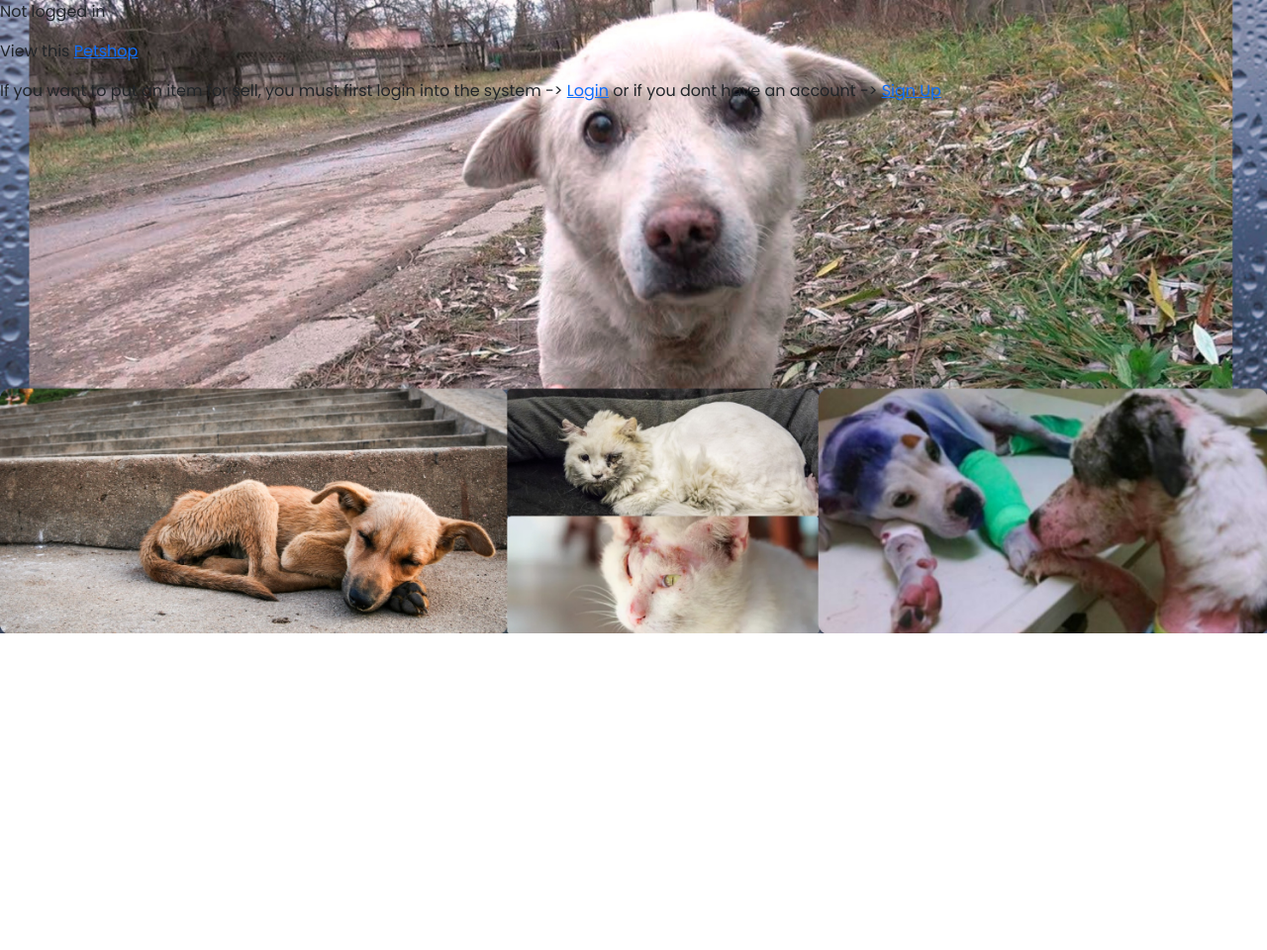
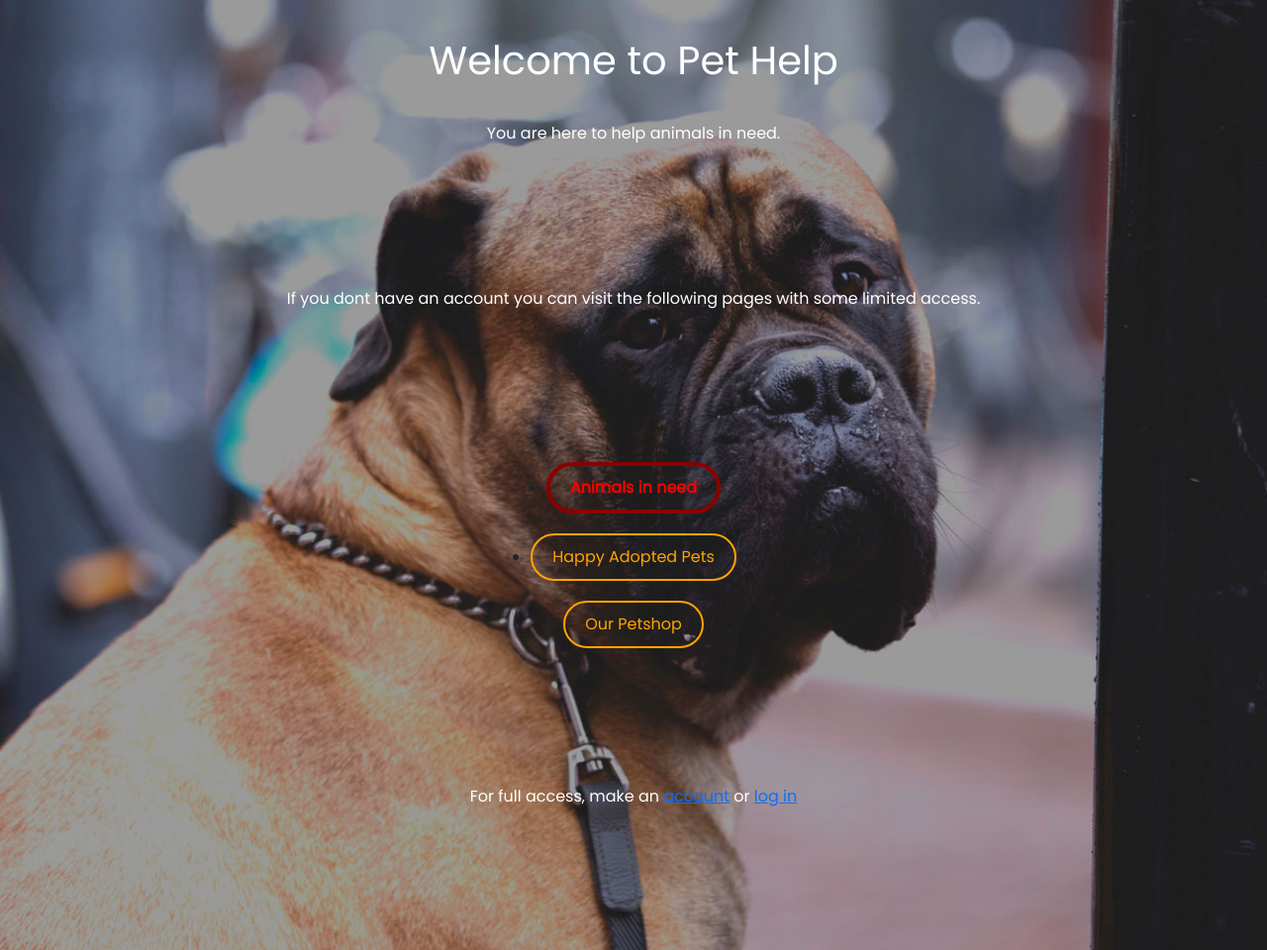
Before and after one commit to D-Lesev/PetsHelp, a Django app: page / in a window 1280 px wide. Shown: the part 56-1016 px from the top of the page at 99% size. Run offline with Django 4.2, Linux system fonts and the light colour scheme; some libraries are stand-ins or nearby versions.

Commit message:
Start adding CSS and refactoring HTML

```diff
--- a/common/views.py
+++ b/common/views.py
@@ -27,7 +27,7 @@ class HelpAnimalsCreateView(LoginRequiredMixin, CreateView):
         return super().form_valid(form)
 
 
-class HelpAnimalsDetailView(DetailView):
+class HelpAnimalsDetailView(LoginRequiredMixin, DetailView):
     model = ShareAnimalModel
     template_name = 'help-animals-details.html'
 
--- a/static/css/style.css
+++ b/static/css/style.css
@@ -1,9 +1,10 @@
 @import url('https://fonts.googleapis.com/css2?family=Poppins&display=swap');
 @import "https://use.fontawesome.com/releases/v6.3.0/css/all.css";
 
-body {
+* {
   font-family: 'Poppins', sans-serif;
-  width: 100vw;
+  margin: 0;
+  padding: 0;
 }
 
 .navbar-brand {
@@ -22,7 +23,7 @@ body {
 }
 
 .navbar-nav .nav-link:hover {
-  transform: scale(1.05);
+  transform: scale(1.01);
   opacity: 0.8;
 }
 
@@ -65,13 +66,19 @@ body {
 .main-cover-pic {
   display: flex;
   flex-direction: column;
+  justify-content: space-evenly;
+  align-items: center; /* Center horizontally */
   background-image: url("../images/collage.jpg");
-  background-repeat: no-repeat;
-  background-size: contain;
-  background-position: top;
+  background-size: cover;
+  background-position: center;
   min-height: 120vh;
-  min-width: 100vw;
+  min-width: 100%;
   object-fit: fill;
+}
+
+.main-cover-pic h1, .main-cover-pic p {
+  color: #fff; /* Set text color to white */
+  text-align: center; /* Center text */
 }
 
 .content-main {
@@ -81,3 +88,41 @@ body {
   flex-direction: column;
   height: 1000px;
 }
+
+.button-list {
+  margin: 0;
+  padding: 0;
+  display: flex;
+  flex-direction: column;
+  align-items: center;
+}
+
+.button-list li {
+  margin: 10px;
+}
+
+.button-list li a {
+  display: inline-block;
+  padding: 10px 20px;
+  border: 2px solid orange;
+  border-radius: 30px;
+  color: orange;
+  text-decoration: none;
+  transition: transform 0.3s, opacity 0.3s;
+}
+
+.button-list li a:hover {
+  transform: scale(1.1);
+  opacity: 0.8;
+}
+
+.button-list li:first-child a {
+  font-weight: bold;
+  transition: transform 0.8s, opacity 0.9s;
+  color: red;
+  border: 4px solid darkred;
+}
+
+.home-head {
+  margin: -90px;
+}
--- a/templates/base.html
+++ b/templates/base.html
@@ -10,7 +10,8 @@
     <link rel="stylesheet" href="{% static 'css/style.css' %}">
     <link rel="stylesheet" href="https://unpkg.com/leaflet@1.9.4/dist/leaflet.css"
           integrity="sha256-p4NxAoJBhIIN+hmNHrzRCf9tD/miZyoHS5obTRR9BMY=" crossorigin=""/>
-    <script src="https://cdnjs.cloudflare.com/ajax/libs/bootstrap/5.1.0/js/bootstrap.bundle.min.js"></script>
+    <script src="https://unpkg.com/leaflet@1.9.4/dist/leaflet.js"
+            integrity="sha256-20nQCchB9co0qIjJZRGuk2/Z9VM+kNiyxNV1lvTlZBo=" crossorigin=""></script>
     <title>Pets Help</title>
 </head>
 <body>
@@ -65,7 +66,9 @@
         </div>
     </nav>
 </header>
+<main class="main-cover-pic">
 {% block content %}
 {% endblock %}
+</main>
 </body>
 </html>
--- a/templates/home.html
+++ b/templates/home.html
@@ -2,19 +2,22 @@
 {% load static %}
 
 {% block content %}
-    <main class="main-cover-pic">
-    {% if user.is_authenticated %}
-        <p>Your name: {{ request.user.username }}</p>
-        <p>You are logged in</p>
-        <p></p>
-        <a href="{% url 'logout' %}">Logout</a>
+    <h1 class="home-head">Welcome to Pet Help</h1>
+    {% if not user.is_authenticated %}
+    <p>You are here to help animals in need.</p>
+    <p>
+        If you dont have an account you can visit the following pages with some limited access.
+    </p>
+        <ul class="button-list">
+            <li><a href="{% url 'help_animals' %}">Animals in need</a></li>
+            <li><a href="{% url 'happy_adopted' %}">Happy Adopted Pets</a></li>
+            <li><a href="{% url 'petshop' %}">Our Petshop</a></li>
+        </ul>
+    <p>For full access, make an <a href="#">account</a> or <a href="#">log in</a></p>
     {% else %}
-        <p>Not logged in</p>
+        <h2>Welcome back {{ request.user.get_full_name }}</h2>
+
         <p>View this <a href="{% url 'petshop' %}">Petshop</a></p>
-        <p>If you want to put an item for sell,
-            you must first login into the system -> <a href="{% url 'login' %}">Login</a>
-            or if you dont have an account -> <a href="{% url 'signup' %}">Sign Up</a>
-        </p>
     {% endif %}
-    </main>
+
 {% endblock %}
```
Also changed, not shown: static/images/collage.jpg.
